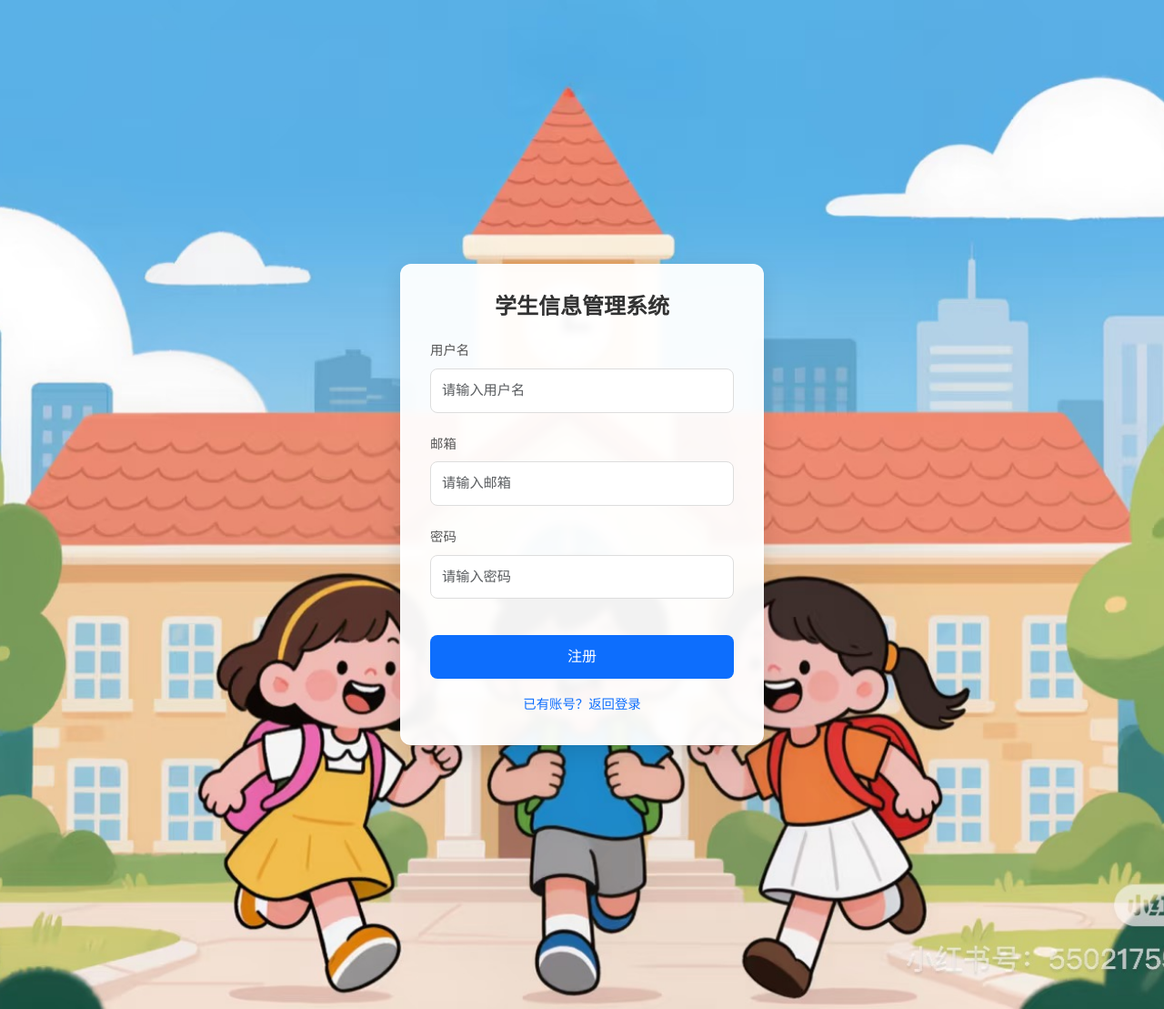
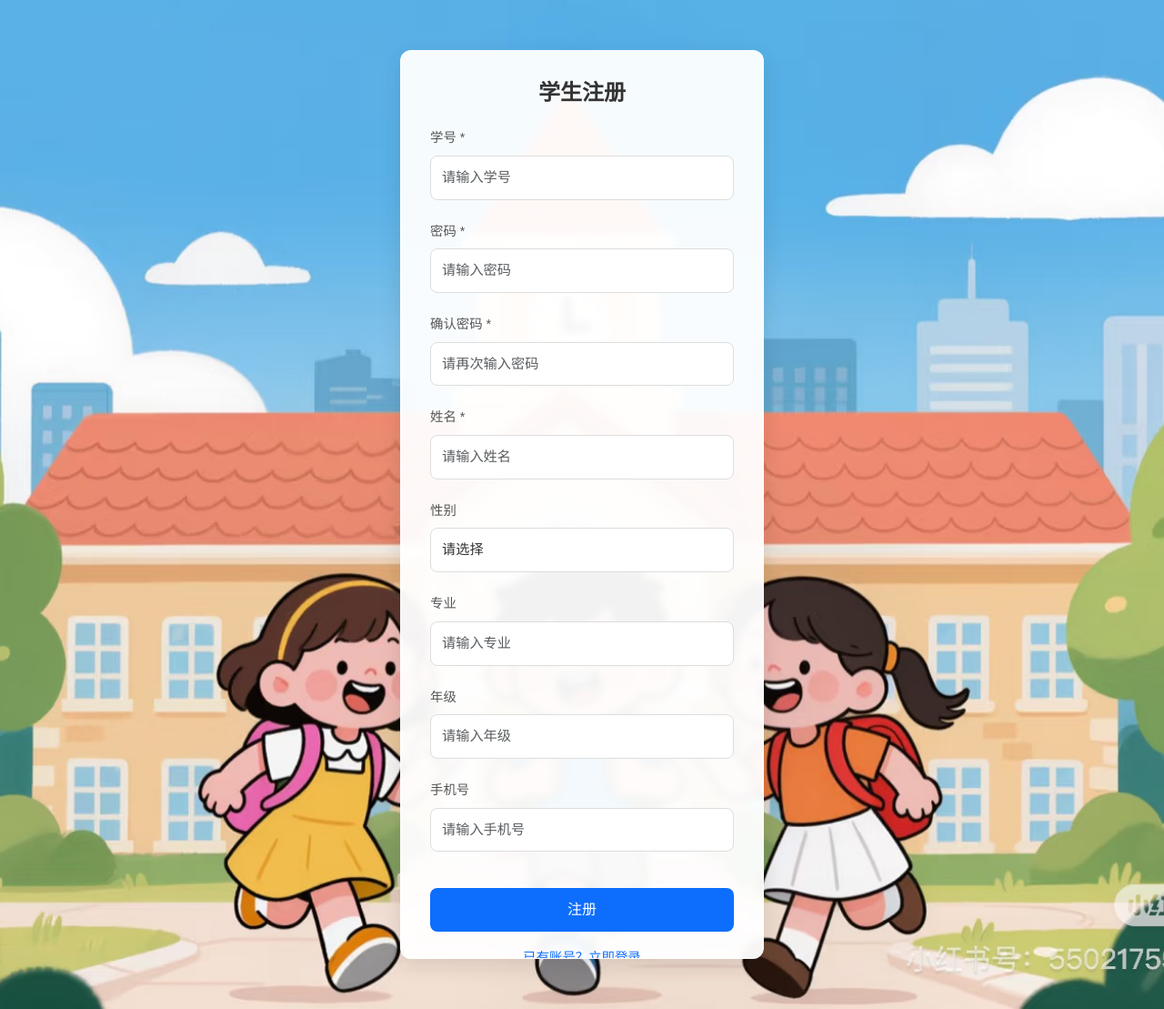
Before and after one commit to limeng-0/PBL-project, a Flask app: page /register in a window 1280 px wide. Shown: the whole page at 91% size. Run offline with Flask 3, Linux system fonts and the light colour scheme.

Commit message:
refactor:修改了注册页面

```diff
--- a/templates/register.html
+++ b/templates/register.html
@@ -29,6 +29,8 @@
             box-shadow: 0 8px 24px rgba(0, 0, 0, 0.1);
             backdrop-filter: blur(4px);
             border: 1px solid rgba(255, 255, 255, 0.3);
+            overflow-y: auto; /* 添加垂直滚动条 */
+            max-height: 90vh; /* 限制容器高度 */
         }
 
         .register-title {
@@ -104,8 +106,7 @@
 <body>
     <div class="register-container w-100 m-auto">
         <form method="post">
-            <h2 class="register-title">学生信息管理系统</h2>
-
+            <h2 class="register-title">学生注册</h2>
 
             <!-- 消息闪现 -->
             {% with messages = get_flashed_messages() %}
@@ -118,22 +119,58 @@
                 {% endif %}
             {% endwith %}
 
-            <!-- 用户名 -->
+            <!-- 学号 -->
             <div class="form-group">
-                <label for="username" class="form-label">用户名</label>
-                <input type="text" class="form-control" id="username" name="username" placeholder="请输入用户名" required>
-            </div>
-
-            <!-- 邮箱 -->
-            <div class="form-group">
-                <label for="email" class="form-label">邮箱</label>
-                <input type="email" class="form-control" id="email" name="email" placeholder="请输入邮箱" required>
+                <label for="student_id" class="form-label">学号 *</label>
+                <input type="text" class="form-control" id="student_id" name="student_id" placeholder="请输入学号" required>
             </div>
 
             <!-- 密码 -->
             <div class="form-group">
-                <label for="password" class="form-label">密码</label>
+                <label for="password" class="form-label">密码 *</label>
                 <input type="password" class="form-control" id="password" name="password" placeholder="请输入密码" required>
+            </div>
+
+            <!-- 确认密码 -->
+            <div class="form-group">
+                <label for="confirm_password" class="form-label">确认密码 *</label>
+                <input type="password" class="form-control" id="confirm_password" name="confirm_password" placeholder="请再次输入密码" required>
+            </div>
+
+            <!-- 姓名 -->
+            <div class="form-group">
+                <label for="name" class="form-label">姓名 *</label>
+                <input type="text" class="form-control" id="name" name="name" placeholder="请输入姓名" required>
+            </div>
+
+            <!-- 性别 -->
+            <div class="form-group">
+                <label for="gender" class="form-label">性别</label>
+                <select class="form-control" id="gender" name="gender">
+                    <option value="">请选择</option>
+                    <option value="male">男</option>
+                    <option value="female">女</option>
+                </select>
+            </div>
+
+            <!-- 专业 -->
+            <div class="form-group">
+                <label for="major" class="form-label">专业</label>
+                <input type="text" class="form-control" id="major" name="major" placeholder="请输入专业">
+            </div>
+
+            <!-- 年级 -->
+            <div class="form-group">
+                <label for="grade" class="form-label">年级</label>
+                <input type="text" class="form-control" id="grade" name="grade" placeholder="请输入年级">
+            </div>
+
+
+
+            <!-- 手机号 -->
+            <div class="form-group">
+                <label for="phone" class="form-label">手机号</label>
+                <input type="tel" class="form-control" id="phone" name="phone" placeholder="请输入手机号">
             </div>
 
             <!-- 注册按钮 -->
@@ -141,7 +178,7 @@
 
             <!-- 登录链接 居中对齐 -->
             <div class="login-link-container">
-                <a href="{{ url_for('login') }}" class="login-link">已有账号？返回登录</a>
+                <a href="{{ url_for('login') }}" class="login-link">已有账号？立即登录</a>
             </div>
         </form>
     </div>
```
Also changed, not shown: student_management.db.
